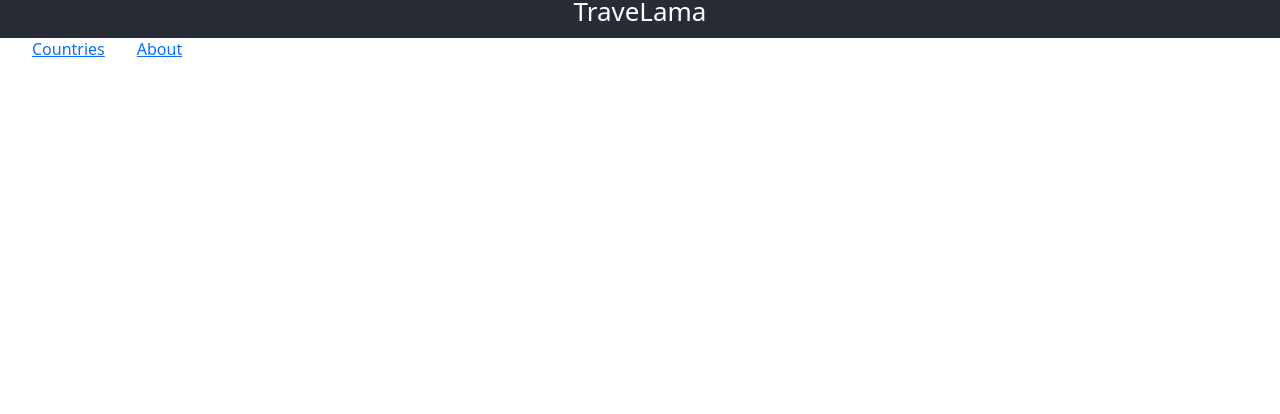
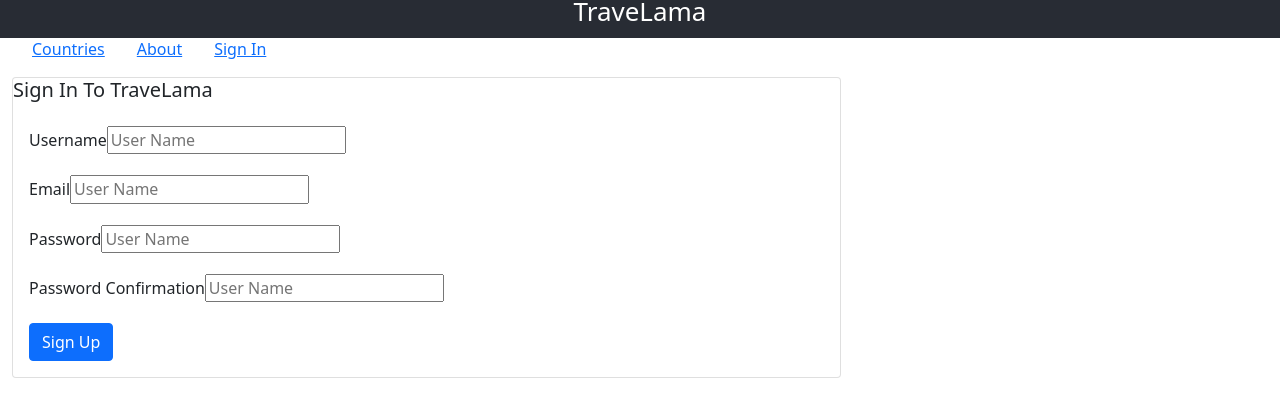
Before and after one commit to timmsnow/travel-lama, a React (Create React App) app: page /sign_in in a window 1280 px wide. Shown: the top 414 px of the page. Built offline with nearby package versions, Linux system fonts and the light colour scheme.

Commit message:
creates signup page and adjusts posts/top5

```diff
--- a/src/App.css
+++ b/src/App.css
@@ -125,5 +125,21 @@ li {
 }
 
 .top5-card {
-  max-width: 200px;
+  width: 180px;
+  height: 275px;
+  background-image: url("./images/chobe1.jpg");
+  background-size: contain;
+  background-repeat: no-repeat;
 }
+
+.top5-content {
+  max-width: 100%;
+  color: white;
+  text-shadow: 2px 1px 1px #222121;
+  font-size: 15px;
+  text-align: center;
+}
+
+.top5-post {
+  margin: 5%;
+}
--- a/src/App.js
+++ b/src/App.js
@@ -3,6 +3,7 @@ import React from 'react';
 import { Routes, Route } from 'react-router-dom';
 import Home from './components/Home';
 import About from './components/About';
+import SignIn from './components/SignIn';
 import Navbar from './components/Navbar';
 import Countries from './components/Countries';
 import Country from './components/Country';
@@ -25,6 +26,7 @@ function App() {
           {/* <Route exact path="/contacts" component={Contacts}></Route> */}
           {/* <Route exact path="/about" component={About}></Route> */}
           <Route exact path="/about" element={<About />}></Route>
+          <Route exact path="/sign_in" element={<SignIn />}></Route>
           {/* <Route exact path="/contact" component={Contact}></Route>
         <Route exact path="/projects" component={Projects}></Route> */}
         </Routes>
--- a/src/components/Country.jsx
+++ b/src/components/Country.jsx
@@ -35,8 +35,10 @@ function Country() {
       axios.get(`http://localhost:3000/countries/${id}/experiences`)
       .then((response) => {
         const experiences = response.data
-        setExperiences(experiences);
+        console.log(experiences)
         setTop5(experiences.slice(0, 5));
+        let moreExperiences = experiences.filter(x => !experiences.slice(0, 5).includes(x));
+        setExperiences(moreExperiences);
       })
     };
 
--- a/src/components/Navbar.jsx
+++ b/src/components/Navbar.jsx
@@ -15,6 +15,11 @@ class NavBar extends React.Component {
                     <li>About</li>
                 </Link>
             </ul>
+            <ul>
+                <Link to={"./sign_in"}>
+                    <li>Sign In</li>
+                </Link>
+            </ul>
         </nav>
     )
     }
--- /dev/null
+++ b/src/components/SignIn.jsx
@@ -0,0 +1,69 @@
+import React, { Component } from 'react';
+import { Card, Container, Row, Col, Form, Button } from "react-bootstrap";
+import axios from 'axios';
+
+
+class SignIn extends Component {
+  state = { name: '', email: '', password: '', password_confirmation: '' }
+
+  userInputsHandler = (e) =>{
+    this.setState( {[e.target.name]: e.target.value} )
+  }
+
+  addUser = () => {
+    let params = {
+      name: this.state.name,
+      email: this.state.email,
+      password: this.state.password,
+      password_confirmation: this.state.password_confirmation
+    };
+    axios.post(`http://localhost:3000/users`, params)
+    .then((response) => {
+      console.log(response)
+    })
+  }
+
+  render() {
+    return (
+      <div>
+        <Container fluid className="margin">
+          <Row className="center">
+            <Col lg="8">
+        <Card>
+      <Card.Title className="center margin">Sign In To TraveLama</Card.Title>
+      <Card.Body className="margin">
+      <Form>
+        <Form.Group className="mb-3" controlId="formAddUser">
+          <Form.Label>Username</Form.Label>
+          <input type="text" placeholder="User Name" name="name" value={this.state.name} onChange={this.userInputsHandler}  />
+        </Form.Group>
+        <Form.Group className="mb-3" controlId="formAddUser">
+          <Form.Label>Email</Form.Label>
+          <input type="text" placeholder="User Name" name="email" value={this.state.email} onChange={this.userInputsHandler}  />
+        </Form.Group>
+        <Form.Group className="mb-3" controlId="formAddUser">
+          <Form.Label>Password</Form.Label>
+          <input type="text" placeholder="User Name" name="password" value={this.state.password} onChange={this.userInputsHandler}  />
+        </Form.Group>
+        <Form.Group className="mb-3" controlId="formAddUser">
+          <Form.Label>Password Confirmation</Form.Label>
+          <input type="text" placeholder="User Name" name="password_confirmation" value={this.state.password_confirmation} onChange={this.userInputsHandler}  />
+        </Form.Group>
+      </Form>
+      <Button value="submit" type="submit" onClick={this.addUser}>Sign Up</Button>
+       </Card.Body>
+      </Card>
+      </Col>
+      </Row>
+      {/* <Row className="center margin">
+        <Col lg="8" className="center">
+      <p className="small text-center"></p>
+      </Col>
+      </Row> */}
+      </Container>
+      </div>
+     );
+  }
+}
+
+export default SignIn;
--- a/src/components/Top5.jsx
+++ b/src/components/Top5.jsx
@@ -1,24 +1,35 @@
-import React from 'react';
+import React, {useState} from 'react';
 import Card from 'react-bootstrap/Card';
+import Row from 'react-bootstrap/Row';
+import Col from 'react-bootstrap/Col';
 
 
 function Top5(props) {
+  const limit = 200
+  const [shownDescription, setShownDescription] = useState({});
+
+  const toggleDescription = (id) => {
+    console.log(id)
+    setShownDescription(prev => Boolean(!prev[id]) ? {...prev, [id]: true} : {...prev, [id]: false});
+  }
 
     return(
-      <div>
+      <Row>
        <h2>The Top 5</h2>
-       <div className="top5-container">
+       <Col m={5} className="top5-container">
          {
           props.top5.map(i=> {
             return(
               <Card key={i.id} className="top5-card">
-                <p>{i.name}</p>
+                <div className="top5-content" onMouseEnter={() => toggleDescription(i.id)} onMouseLeave={() => toggleDescription(i.id)}>
+                  <p  className="top5-post">{shownDescription[i.id] ? i.posts[0].body.substring(0, limit) + "..." : i.name}</p>
+                </div>
               </Card>
             )
           })
          }
-        </div>
-      </div>
+        </Col>
+      </Row>
       );
 }
 export default Top5;
--- a/src/components/TopExperience.jsx
+++ b/src/components/TopExperience.jsx
@@ -24,7 +24,7 @@ function TopExperience(props) {
           <h4 className="title text-center">{props.name}</h4>
           {posts.length > 0 ? posts.map(x =>
           <div className="post-body" key={x.id}>
-            <div className="text-left section-header">User says:</div>
+            <div className="text-left section-header">{x.user_id ? x.user.name : ''} says:</div>
             <ExperiencePost body={x.body} />
           </div>
           ) : ""}
```
Also changed, not shown: src/images/chobe1.jpg (added).
